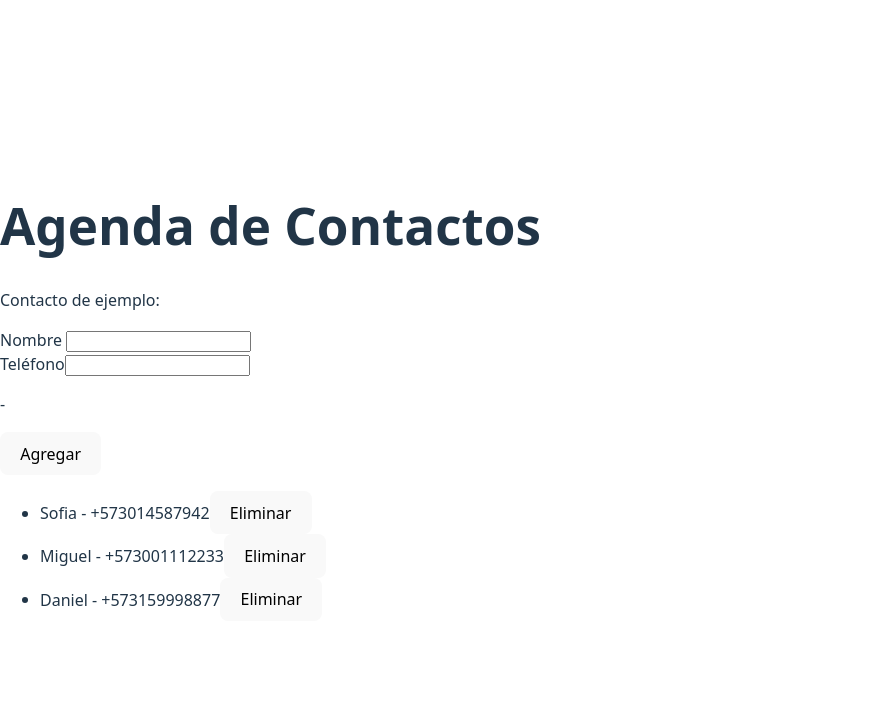
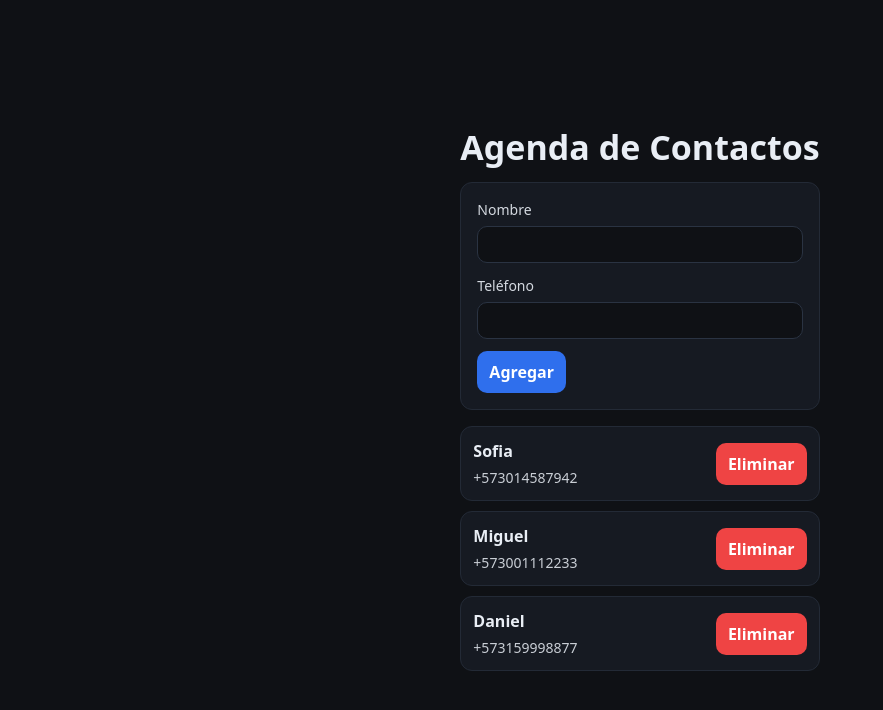
Before and after one commit to MBeta032/HOMEWORKS, a React (Vite) app in the folder REACT-PROJECT-HOMEWORKS/: page / in a window 1280 px wide. Shown: the top 710 px of the page, without its empty margins (0-883 px from the left). Built offline with nearby package versions, Linux system fonts and the light colour scheme.

Commit message:
⚡️ Improve style of the list

```diff
--- a/REACT-PROJECT-HOMEWORKS/src/Contacto.tsx
+++ b/REACT-PROJECT-HOMEWORKS/src/Contacto.tsx
@@ -1,4 +1,5 @@
 import { useEffect, useState } from "react"
+import "./contactos.css"
 
 // "interface" en TypeScript = un "molde" o "plantilla"
 // Esto NO crea datos, solo define la forma que deben tener los datos
@@ -18,10 +19,13 @@ interface ContactoItemProps {
 // Recibe "contacto" por props y lo muestra dentro de un <li>
 function ContactoItem({ contacto, onDelete }: ContactoItemProps) {
     return (
-    <li>
-      {contacto.nombre} - {contacto.telefono}
-      {/* Cuando le doy click, llamo onDelete con el id de este contacto */}
-    <button onClick={() => onDelete(contacto.id)}>
+    <li className="item">
+        <div className="item-info">
+        <span className="item-name">{contacto.nombre}</span>
+        <span className="item-phone">{contacto.telefono}</span>
+        </div>
+
+        <button className="btn btn-danger" onClick={() => onDelete(contacto.id)}>
         Eliminar
         </button>
     </li>
@@ -37,7 +41,7 @@ interface ContactoListProps {
 // ContactoList se encarga de recorrer el arreglo y pintar muchos ContactoItem
 function ContactoList({ contactos, onDelete }: ContactoListProps) {
   return (
-    <ul>
+    <ul className = "list">
       {/*
         .map() = "por cada elemento del arreglo, crea algo"
         Aquí por cada contacto "c" creamos un <ContactoItem />
@@ -83,22 +87,28 @@ function ContactoForm({ onAdd}: ContactoFormProps) {
 
    //onSubmit or onClick cualquiera funciona pero este permite enter y click
     return (
-        <form onSubmit={handleSubmit}>
-            <div>
-                <label> Nombre </label>
+        <form className="form" onSubmit={handleSubmit}>
+            <div className="field">
+            <label className="label">Nombre</label>
             <input
-                value = {nombre}
-                onChange = {(e) => setNombre(e.target.value)}/>
-            </div>
-            <div>
-                <label>Teléfono</label>
-                <input
-                value = {telefono}
-                onChange = {(e) => setTelefono(e.target.value)}/>
-                <p>{nombre} - {telefono}</p>
+                className="input"
+                value={nombre}
+                onChange={(e) => setNombre(e.target.value)}
+            />
             </div>
 
-            <button type="submit">Agregar</button>
+            <div className="field">
+            <label className="label">Teléfono</label>
+            <input
+                className="input"
+                value={telefono}
+                onChange={(e) => setTelefono(e.target.value)}
+            />
+            </div>
+
+            <button className="btn btn-primary" type="submit">
+            Agregar
+            </button>
         </form>
     )
 }
@@ -165,14 +175,12 @@ export default function ContactoApp() {
 
   // Cuando cargando ya es false, mostramos la app normal
     return (
-    <div>
-      <h1>Agenda de Contactos</h1>
-      <p>Contacto de ejemplo:</p>
+    <div className="app">
+        <h1 className="title">Agenda de Contactos</h1>
+
         <ContactoForm onAdd={handleAddContacto} />
-      {/*
-        Aquí llamamos al componente ContactoList y le pasamos el arreglo por props.
-      */}
-      <ContactoList contactos={contactos} onDelete={handleDeleteContacto}/>
+
+        <ContactoList contactos={contactos} onDelete={handleDeleteContacto} />
     </div>
     )
 }
--- /dev/null
+++ b/REACT-PROJECT-HOMEWORKS/src/contactos.css
@@ -0,0 +1,117 @@
+/* src/contactos.css */
+
+body {
+  margin: 0;
+  font-family: system-ui, Arial, sans-serif;
+  background: #0f1115;
+  color: #e9eef5;
+  margin: 0;
+  font-family: system-ui, Arial, sans-serif;
+  background: #0f1115;
+  color: #e9eef5;
+
+  min-height: 100vh;
+  display: flex;
+  justify-content: center;
+  align-items: center;
+}
+
+.app {
+  max-width: 520px;
+  margin: 0 auto;
+  padding: 24px;
+}
+
+.title {
+  margin: 0 0 16px 0;
+  font-size: 34px;
+}
+
+.form {
+  background: #161a22;
+  padding: 16px;
+  border-radius: 12px;
+  border: 1px solid #232a36;
+  margin-bottom: 16px;
+}
+
+.field {
+  display: flex;
+  flex-direction: column;
+  gap: 6px;
+  margin-bottom: 12px;
+}
+
+.label {
+  font-size: 14px;
+  opacity: 0.9;
+}
+
+.input {
+  padding: 10px 12px;
+  border-radius: 10px;
+  border: 1px solid #2a3342;
+  background: #0f1115;
+  color: #e9eef5;
+  outline: none;
+}
+
+.input:focus {
+  border-color: #3a4a66;
+}
+
+.list {
+  list-style: none;
+  padding: 0;
+  margin: 0;
+  display: grid;
+  gap: 10px;
+}
+
+.item {
+  background: #161a22;
+  border: 1px solid #232a36;
+  border-radius: 12px;
+  padding: 12px;
+  display: flex;
+  align-items: center;
+  justify-content: space-between;
+  gap: 12px;
+}
+
+.item-info {
+  display: flex;
+  flex-direction: column;
+  gap: 4px;
+}
+
+.item-name {
+  font-weight: 700;
+}
+
+.item-phone {
+  opacity: 0.85;
+  font-size: 14px;
+}
+
+.btn {
+  padding: 10px 12px;
+  border-radius: 10px;
+  border: 0;
+  cursor: pointer;
+  font-weight: 600;
+}
+
+.btn-primary {
+  background: #2f6fed;
+  color: white;
+}
+
+.btn-danger {
+  background: #ef4444;
+  color: white;
+}
+
+.btn:hover {
+  filter: brightness(1.05);
+}
```
Lines whose indentation alone changed are shown as unchanged.
